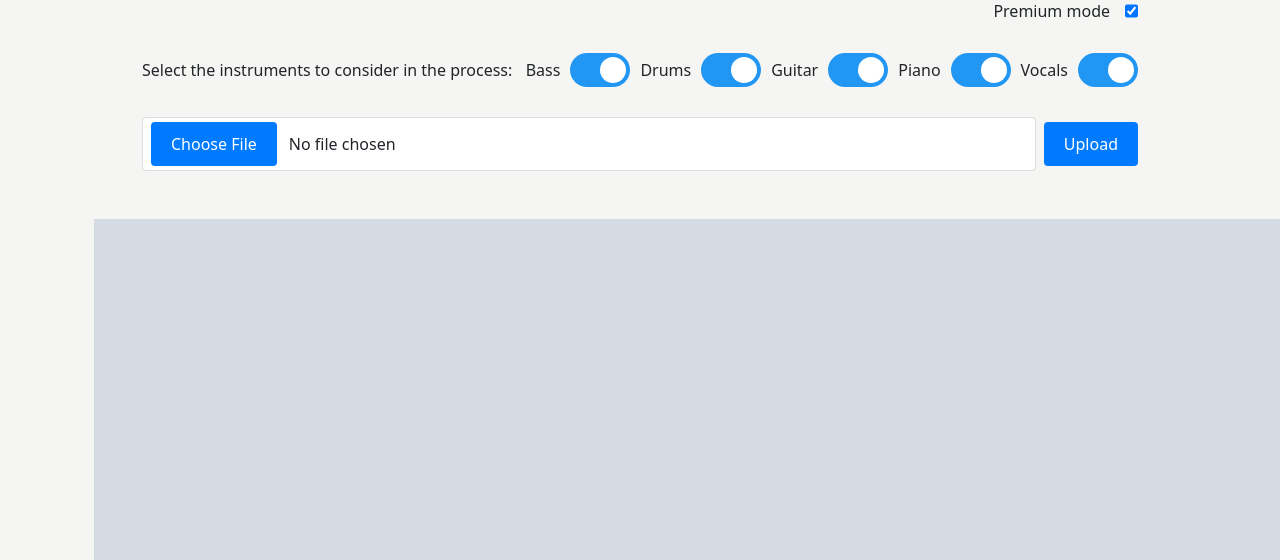
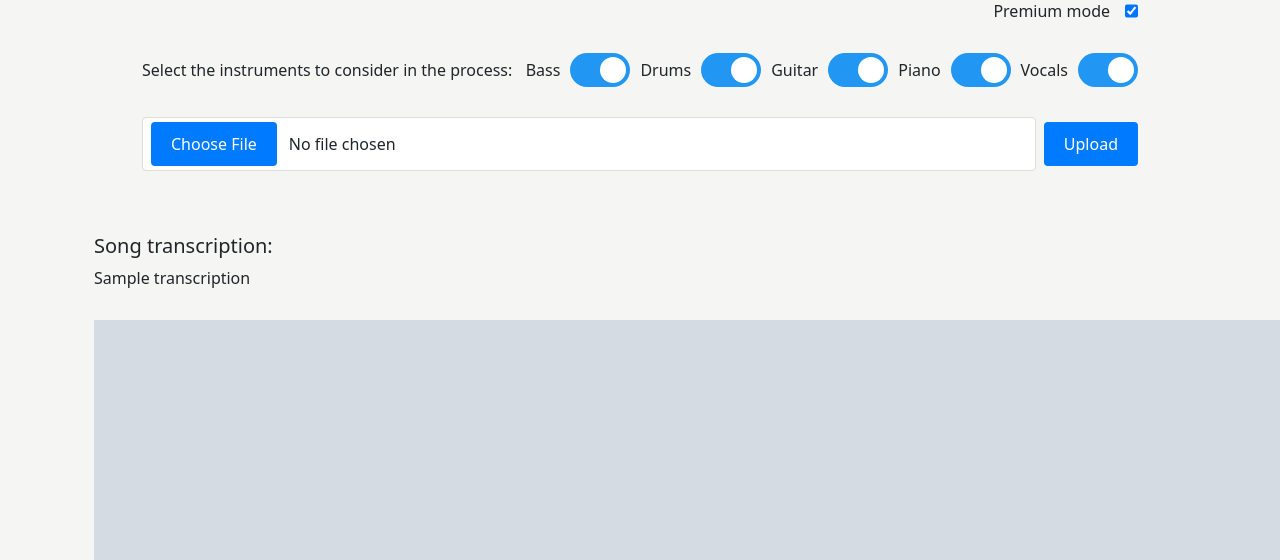
Before and after one commit to beny-bee/Wave2Page, a Flask app: template app/templates/index.html in a window 1280 px wide; the page is wider, and only the part inside the window is pictured. Shown: the part 289-849 px from the top of that part. Run offline with Flask 3, Linux system fonts and the light colour scheme; the template is opened without the code that fills it: most values are stand-ins (such as "Sample title", 1, 10 or a date in 2020); grey boxes marked "Sample" are stand-in pictures; some libraries are stand-ins or nearby versions.

Commit message:
Added music transcription

```diff
--- a/app/app.py
+++ b/app/app.py
@@ -29,6 +29,10 @@ app_data = {
 app.config['UPLOAD_FOLDER'] = 'data/audio/'
 if not os.path.exists(app.config['UPLOAD_FOLDER']):
     os.makedirs(app.config['UPLOAD_FOLDER'])
+
+app.config['MIDI_DATA_FOLDER'] = 'data/midi/'
+if not os.path.exists(app.config['MIDI_DATA_FOLDER']):
+    os.makedirs(app.config['MIDI_DATA_FOLDER'])
 
 app.config['PNG_FOLDER'] = 'app/static/images/'
 if not os.path.exists(app.config['PNG_FOLDER']):
@@ -143,6 +147,15 @@ def upload_file():
 
         informNotUsedInstrumentsFromOutput(output)
 
+        transcription = None
+        if premium:
+            try:
+                path = app.config['MIDI_DATA_FOLDER'] + filename.split(".")[0] + "/transcription.txt"
+                with open(path) as f:
+                    transcription = f.read()
+            except:
+                pass
+
         # Copy generated sheets to static folder
         png_files = []
         origin = path_to_audio.replace("audio/","sheet/").replace(".wav","")
@@ -157,7 +170,7 @@ def upload_file():
 
         flash("Succesfuly generated data sheet!")
 
-        return render_template("index.html", app_data=app_data, png_files=png_files)
+        return render_template("index.html", app_data=app_data, png_files=png_files, transcription=transcription)
     else:
         return 'Invalid file format. Please upload a .wav file.'
 
--- a/app/templates/index.html
+++ b/app/templates/index.html
@@ -160,6 +160,13 @@
         {% endif %}
     {% endwith %}
 
+    {% if transcription%}
+      <div style="height: 15px;"></div>
+      <h5>Song transcription:</h5>
+      <h9>{{transcription}}</h9>
+      <div style="height: 30px;"></div>
+    {% endif %}
+
     {% if png_files%}
         {% for image in png_files %}
           <img src="{{image}}" alt="{{image}}" height="1000">
```
